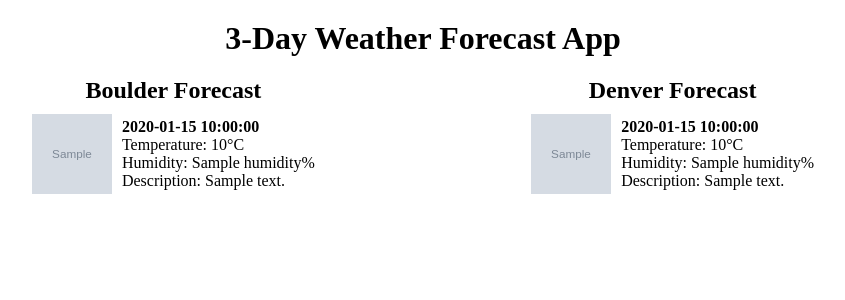
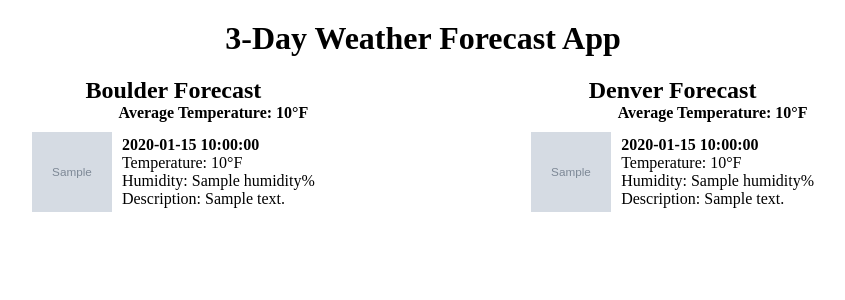
Before and after one commit to jkjamies/my_flask_app, a Flask app: template applications/frontend/templates/index.html in a window 1280 px wide. Shown: the top 300 px of the page, without its empty margins (217-1062 px from the left). Run offline with Flask 3, Linux system fonts and the light colour scheme; the template is opened without the code that fills it: most values are stand-ins (such as "Sample title", 1, 10 or a date in 2020); grey boxes marked "Sample" are stand-in pictures.

Commit message:
feat: data_analyzer gets avg temperature (#8)

```diff
--- a/applications/data_collector/fetch_and_store.py
+++ b/applications/data_collector/fetch_and_store.py
@@ -15,7 +15,7 @@ def fetch_weather_data(city):
     """Fetch weather data from OpenWeatherMap API"""
     url = (f'http://api.openweathermap.org/data/2.5/forecast?q={city}'
            f'&appid={OPENWEATHER_API_KEY}'
-           f'&units=metric')
+           f'&units=imperial')
     response = requests.get(url, timeout=3)
     return response.json()
 
--- a/applications/frontend/templates/index.html
+++ b/applications/frontend/templates/index.html
@@ -4,6 +4,11 @@
     <title>3-Day Weather Forecast App</title>
     <link rel="stylesheet" type="text/css"
           href="{{ url_for('static', filename='styles.css') }}">
+    <style>
+        .average-temperature {
+            padding-left: 80px;
+        }
+    </style>
 </head>
 <body>
 <div class="container">
@@ -13,15 +18,16 @@
             <div class="city-forecasts">
                 <div class="city-container">
                     <h2>Boulder Forecast</h2>
+                    <p class="average-temperature"><strong>Average Temperature: {{ weather_data['Boulder'].average_temperature }}°F</strong></p>
                     <div class="city-forecast">
-                        {% for entry in weather_data['Boulder'] %}
+                        {% for entry in weather_data['Boulder'].entries %}
                             <div class="forecast-item">
                                 <img class="weather-icon-large"
                                      src="{{ entry.icon }}"
                                      alt="{{ entry.description }}">
                                 <div class="weather-details">
                                     <strong>{{ entry.date }}</strong><br>
-                                    Temperature: {{ entry.temperature }}°C<br>
+                                    Temperature: {{ entry.temperature }}°F<br>
                                     Humidity: {{ entry.humidity }}%<br>
                                     Description: {{ entry.description }}
                                 </div>
@@ -31,15 +37,16 @@
                 </div>
                 <div class="city-container">
                     <h2>Denver Forecast</h2>
+                    <p class="average-temperature"><strong>Average Temperature: {{ weather_data['Denver'].average_temperature }}°F</strong></p>
                     <div class="city-forecast">
-                        {% for entry in weather_data['Denver'] %}
+                        {% for entry in weather_data['Denver'].entries %}
                             <div class="forecast-item">
                                 <img class="weather-icon-large"
                                      src="{{ entry.icon }}"
                                      alt="{{ entry.description }}">
                                 <div class="weather-details">
                                     <strong>{{ entry.date }}</strong><br>
-                                    Temperature: {{ entry.temperature }}°C<br>
+                                    Temperature: {{ entry.temperature }}°F<br>
                                     Humidity: {{ entry.humidity }}%<br>
                                     Description: {{ entry.description }}
                                 </div>
```
Also changed, not shown: applications/data_analyzer/data_analyzer.py (+8 -0 lines), tests/data_analyzer/test_data_analyzer_integrationtest.py (+11 -3 lines), tests/data_analyzer/test_data_analyzer_unittest.py (+1 -0 lines).
